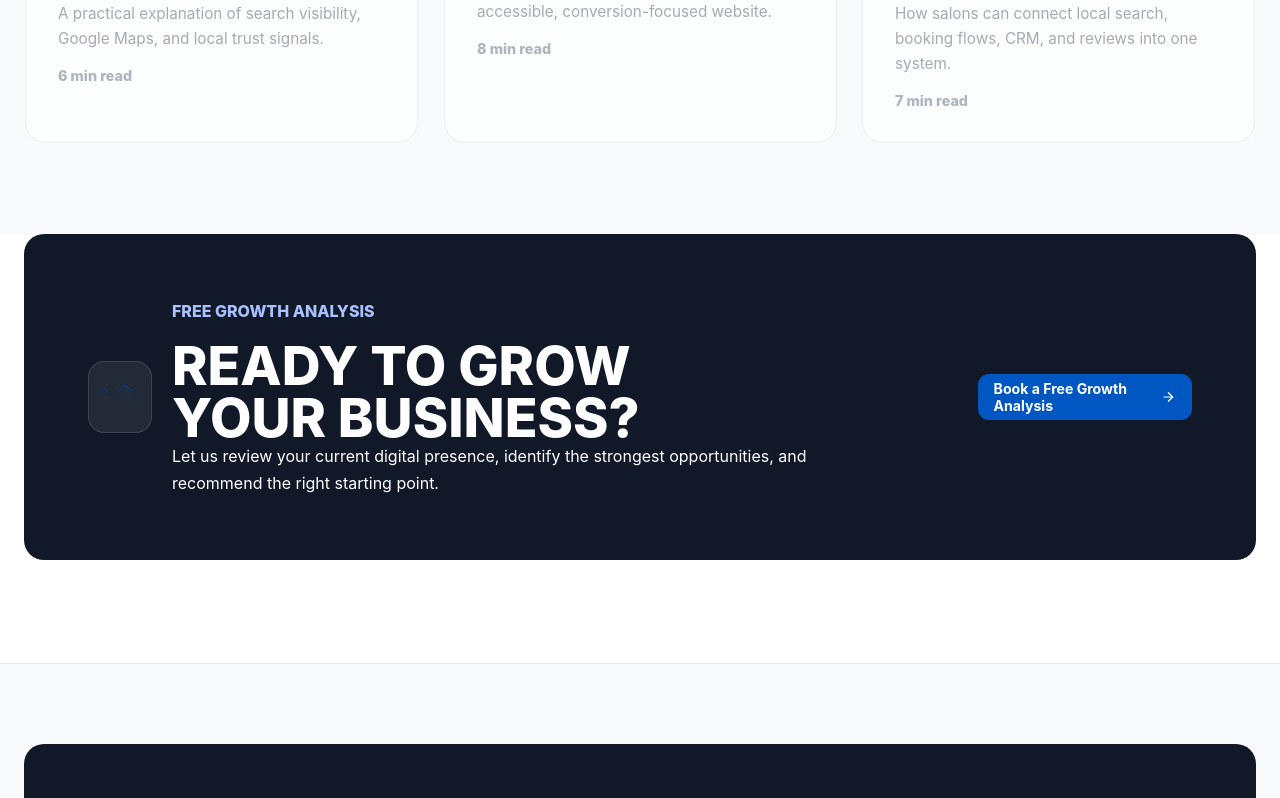
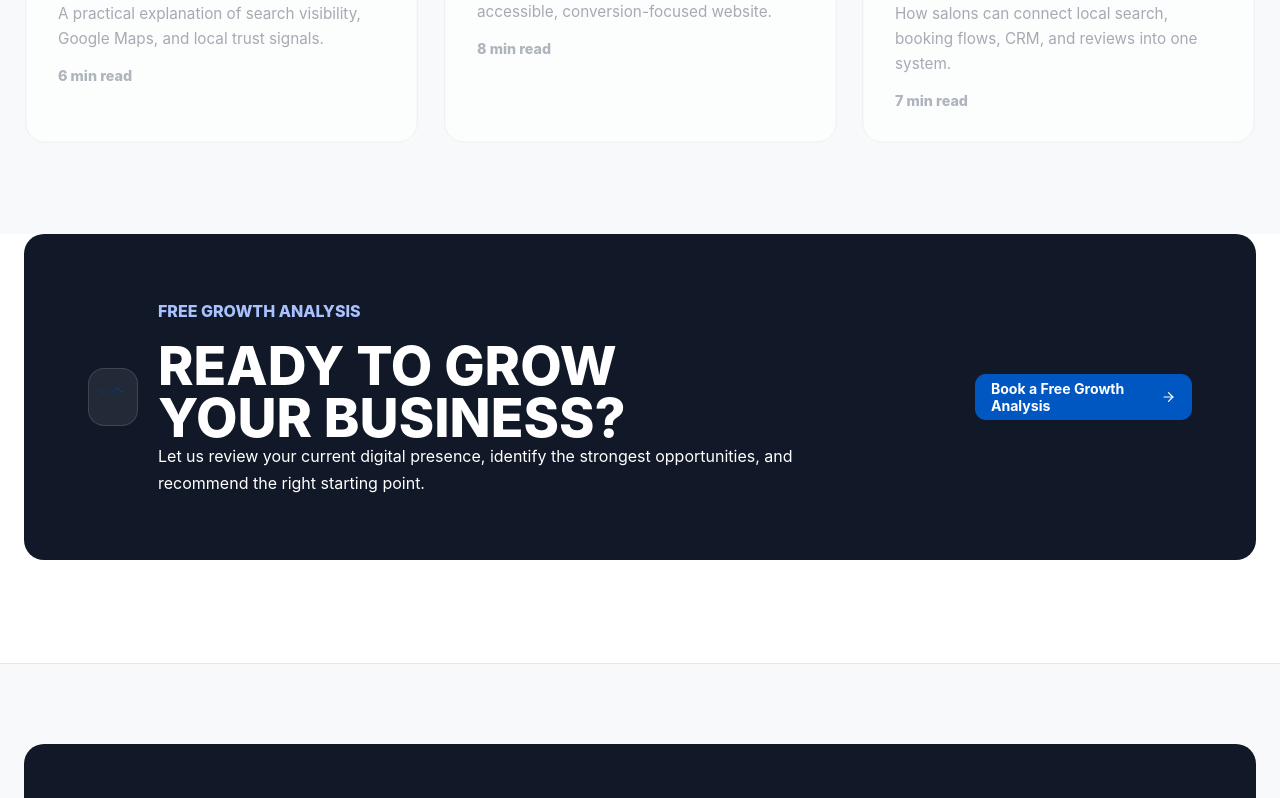
Before and after one commit to mawa8633/framkant-nordic, a Next.js app: page / in a window 1280 px wide. Shown: the part 9854-10652 px from the top of the page. Built offline with nearby package versions, Linux system fonts and the light colour scheme.

Commit message:
Scope logo sizing to header and footer

```diff
--- a/app/globals.css
+++ b/app/globals.css
@@ -1769,16 +1769,16 @@ p {
   border: 1px solid rgba(255, 255, 255, 0.12);
   border-radius: 16px;
   display: inline-flex;
-  height: 72px;
+  height: 58px;
   justify-content: center;
   margin-right: -12px;
-  width: 72px;
+  width: 58px;
 }
 
 .cta-logo img {
-  height: 62px;
+  height: 48px;
   object-fit: contain;
-  width: 62px;
+  width: 48px;
 }
 
 .cta-band h2,
```
